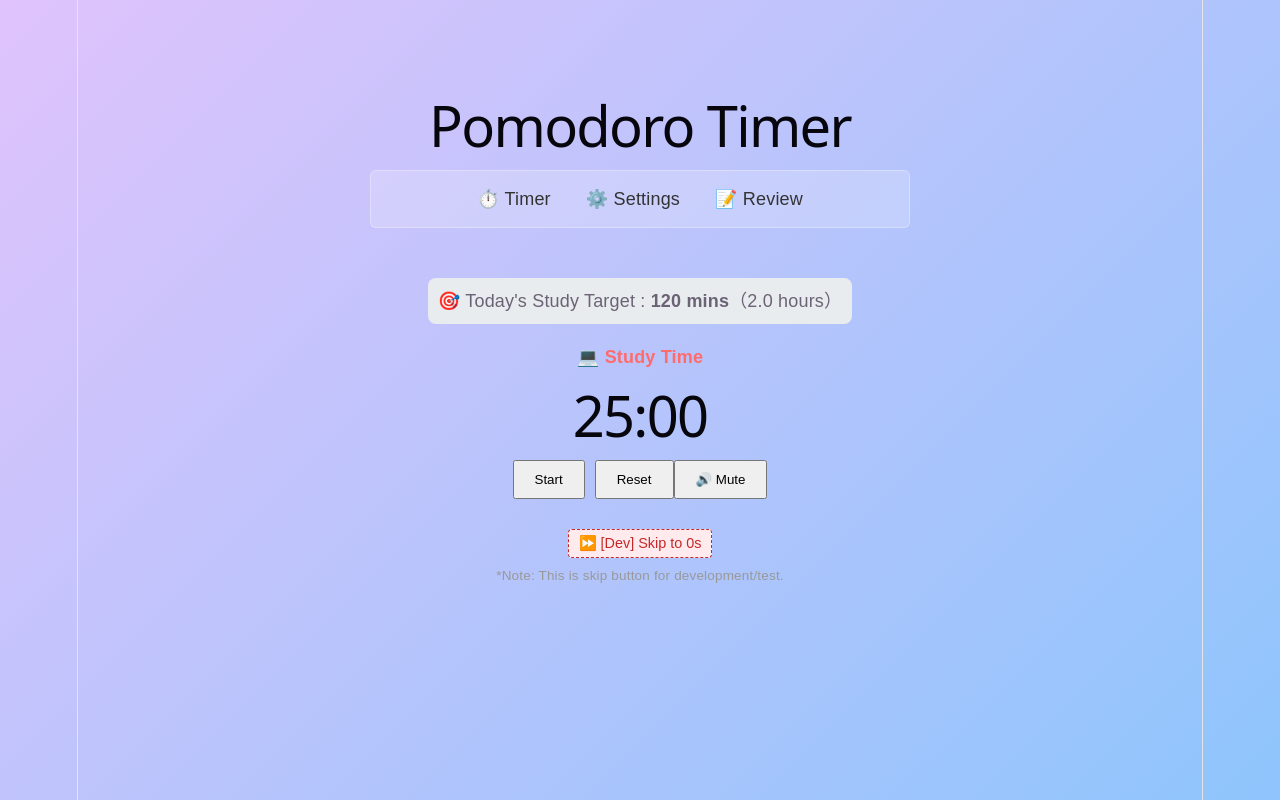
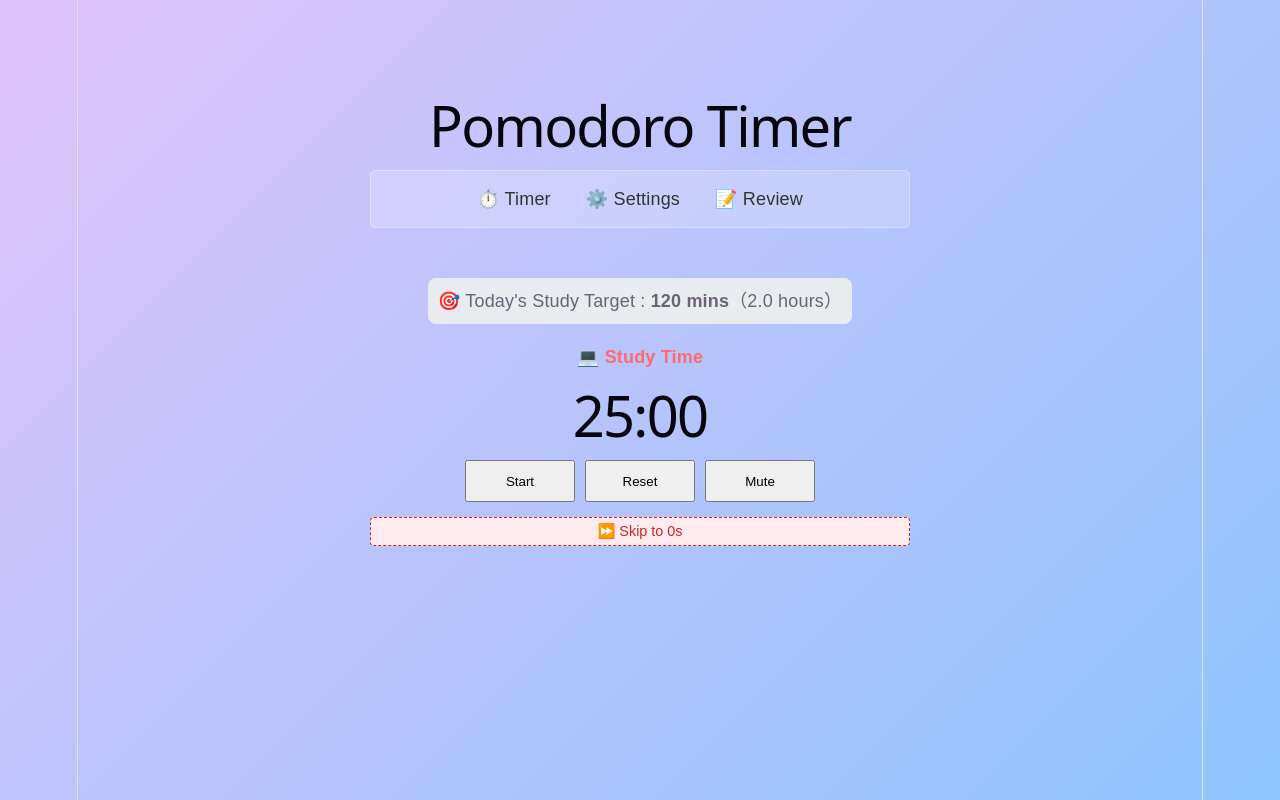
Before and after one commit to ShoheiK12/Pomodoro_Timer_App, a React (Vite) app in the folder pomodoro-timer-app/: page / in a window 1280 px wide. Built offline with nearby package versions, Linux system fonts and the light colour scheme.

Commit message:
Improve interface

```diff
--- a/pomodoro-timer-app/src/App.css
+++ b/pomodoro-timer-app/src/App.css
@@ -51,7 +51,7 @@ body {
   margin-top: 50px;
 }
 
-.target-badge {
+.target {
   margin-bottom: 20px;
   padding: 10px;
   background-color: #e9ecef;
@@ -59,28 +59,34 @@ body {
   display: inline-block;
 }
 
-.mode-label-study {
+.study-mode {
   color: #ff6b6b;
 }
 
-.mode-label-break {
+.break-mode {
   color: #34ebae;
 }
 
-.timer-button {
-  margin-right: 10px;
-  padding: 10px 20px;
+.btn-group {
+  display: flex;
+  justify-content: center;
+  gap: 10px;
 }
 
-.timer-button-secondary {
-  padding: 10px 20px;
+.btn {
+  box-sizing: border-box;
+  width: 110px;
+  height: 42px;
+  padding: 0;
+  display: inline-flex;
+  align-items: center;
+  justify-content: center;
+  cursor: pointer;
 }
 
-.dev-skip-container {
-  margin-top: 30px;
-}
-
-.dev-skip-button {
+.skip-button {
+  width: 100%;
+  margin-top: 15px;
   padding: 5px 10px;
   font-size: 0.8rem;
   background-color: #ffebee;
@@ -90,11 +96,6 @@ body {
   cursor: pointer;
 }
 
-.dev-skip-note {
-  font-size: 0.75rem;
-  color: #999;
-  margin-top: 5px;
-}
 
 /* Settings */
 .settings-wrapper {
@@ -125,20 +126,20 @@ body {
   font-size: 1.1rem;
 }
 
-.settings-number-input {
+.time-input {
   padding: 8px;
   margin-left: 10px;
   width: 80px;
   font-size: 1rem;
 }
 
-.settings-help-text {
+.help-text {
   color: #666;
   font-size: 0.9rem;
   margin-top: 5px;
 }
 
-.settings-save-button {
+.settings-save-btn {
   padding: 10px;
   background-color: #28a745;
   color: white;
@@ -194,7 +195,9 @@ body {
 }
 
 .summary-divider {
-  border-left: 1px solid #ccc;
+  border-left: 1px solid rgba(0, 0, 0, 0.2);
+  align-self: stretch;
+  margin: 5px 0;
 }
 
 .empty-history-text {
@@ -216,7 +219,7 @@ body {
   justify-content: space-between;
 }
 
-.history-reset-button {
+.history-reset-btn {
   margin-top: 30px;
   padding: 8px 15px;
   background-color: #dc3545;
@@ -227,7 +230,7 @@ body {
   font-size: 0.9rem;
 }
 
-.history-reset-button:hover {
+.history-reset-btn:hover {
   background-color: #c82333;
 }
 
--- a/pomodoro-timer-app/src/components/Timer.jsx
+++ b/pomodoro-timer-app/src/components/Timer.jsx
@@ -23,11 +23,11 @@ function PMDTimer() {
   const [isMuted, setIsMuted] = useState(false);
 
   const [target, setTarget] = useState(() => {
-    const savedTarget = localStorage.getItem('pomodoro_target_time');
-    return savedTarget ? Number(savedTarget) : 120;
+    const targetRec = localStorage.getItem('pomodoro_target_time');
+    return targetRec ? Number(targetRec) : 120;
   });
 
-  // Manage the real-time countdown progression and ensures background resources are instantly cleaned up to Optimise app performance.
+  // Manage the real-time countdown progression and ensures background resources are instantly cleaned up to optimise app performance.
   useEffect(() => {
     let intervalId = null;
 
@@ -90,7 +90,6 @@ function PMDTimer() {
     }
   }, [remainingTime, isActive, mode, isMuted, studyTime, breakTime]);
 
-  // Display time
   const displayTime = (seconds) => {
     const mins = Math.floor(seconds / 60);
     const secs = seconds % 60;
@@ -117,43 +116,39 @@ function PMDTimer() {
 
   return (
     <div className="timer-container">
-      <div className="target-badge">
+      <div className="target">
         🎯 Today's Study Target : <strong>{target} mins</strong>（{(target / 60).toFixed(1)} hours）
       </div>
 
       <br />
 
-      <strong className={mode === 'study' ? 'mode-label-study' : 'mode-label-break'}>
+      <strong className={mode === 'study' ? 'study-mode' : 'break-mode'}>
         {mode === 'study' ? '💻 Study Time' : '☕ Break time'}
       </strong>
 
       <h1>{displayTime(remainingTime)}</h1>
 
+      <div className="btn-group">
         {/* 1. When opening this app, isActive:false
           2. When clicking button, toggleTimer will be active, which means isActive:true
           3. When isActive:true, 'Pause' will appear.*/}
-      <button onClick={toggleTimer} className="timer-button">
+        <button onClick={toggleTimer} className="btn">
           {isActive ? 'Pause' : 'Start'}
         </button>
 
-      <button onClick={resetPMD} className="timer-button-secondary">
+        <button onClick={resetPMD} className="btn">
           Reset
         </button>
 
-      <button onClick={() => setIsMuted(!isMuted)} className="timer-button-secondary">
-        {isMuted ? '🔇 Unmute' : '🔊 Mute'}
+        <button onClick={() => setIsMuted(!isMuted)} className="btn">
+          {isMuted ? 'Unmute' : 'Mute'}
+        </button>
+      </div>
+
+      <button onClick={skipPMD} className="skip-button">
+        ⏩ Skip to 0s
       </button>
 
-      {/* Skip button for development/test. */}
-      <div className="dev-skip-container">
-        <button
-          onClick={skipPMD} className="dev-skip-button">
-          ⏩ [Dev] Skip to 0s
-        </button>
-        <p className="dev-skip-note">
-          *Note: This is skip button for development/test.
-        </p>
-      </div>
 
     </div>
   );
--- a/pomodoro-timer-app/src/pages/Review.jsx
+++ b/pomodoro-timer-app/src/pages/Review.jsx
@@ -5,27 +5,23 @@ import 'react-circular-progressbar/dist/styles.css';
 import '../App.css';
 
 function Review() {
-  // Extract study histories from Local Storage and then convert them into array.
   const [history, setHistory] = useState(() => {
-    const savedHistory = localStorage.getItem('pomodoro_history');
-    return savedHistory ? JSON.parse(savedHistory) : [];
+    const studyHistory = localStorage.getItem('pomodoro_history');
+    return studyHistory ? JSON.parse(studyHistory) : [];
   });
 
-  // Extract today's study target and then convert it into number.
   const [target, setTarget] = useState(() => {
-    const savedTarget = localStorage.getItem('pomodoro_target_time');
-    return savedTarget ? Number(savedTarget) : 120;
+    const targetRec = localStorage.getItem('pomodoro_target_time');
+    return targetRec ? Number(targetRec) : 120;
   });
 
-  // Add up all of previous study histories to calculate total study time.
-  const totalStudiedMinutes = history.reduce((sum, current) => sum + current, 0);
-
-  // Calculate achievement rate
-  const achievementRate = Math.min(Math.round((totalStudiedMinutes / target) * 100), 100);
+  // Formula to calculate study data.
+  const studyTotal = history.reduce((sum, current) => sum + current, 0);
+  const achievementRate = Math.min(Math.round((studyTotal / target) * 100), 100);
 
   // Reset histories
-  const handleClearHistory = () => {
-    // windows.confirm: Confirmation pop-up -> If clicking OK, return true, which means implementing if sentence. If clicking cancel, return false, which means not meeting condition.
+  const clearHistory = () => {
+    // windows.confirm: Confirmation pop-up -> If clicking OK, return true, which means implementing sentence. If clicking cancel, return false, which means not meeting condition.
     if (window.confirm('Do you want to delete all study histories?')) {
       localStorage.removeItem('pomodoro_history');
       setHistory([]);
@@ -51,7 +47,6 @@ function Review() {
         />
       </div>
 
-      {/* Summary */}
       <div className="summary-container">
         <div>
           <span className="summary-label">Today's Target</span>
@@ -60,7 +55,7 @@ function Review() {
         <div className="summary-divider"></div>
         <div>
           <span className="summary-label">Total Study Time</span>
-          <h3 className="summary-value-green">{totalStudiedMinutes} mins</h3>
+          <h3 className="summary-value-green">{studyTotal} mins</h3>
         </div>
         <div className="summary-divider"></div>
         <div>
@@ -69,8 +64,7 @@ function Review() {
         </div>
       </div>
 
-      {/* Display study histories */}
-      ### 🕒 Study session history ###
+      <h2>### Study session history ### </h2>
       <br /><br />
       Pomodoro counts: {history.length}
       {history.length === 0 ? (
@@ -86,9 +80,8 @@ function Review() {
         </ul>
       )}
 
-      {/* Reset button */}
       {history.length > 0 && (
-        <button onClick={handleClearHistory} className="history-reset-button">
+        <button onClick={clearHistory} className="history-reset-btn">
           Reset study histories.
         </button>
       )}
--- a/pomodoro-timer-app/src/pages/Settings.jsx
+++ b/pomodoro-timer-app/src/pages/Settings.jsx
@@ -4,26 +4,21 @@ import '../App.css';
 
 function Settings() {
   const [target, setTarget] = useState(() => {
-    // Load the setting saved in Local Storage (or the default of 120 minutes if it does not exist) as an initial value.
-    const savedTarget = localStorage.getItem('pomodoro_target_time');
-    return savedTarget ? Number(savedTarget) : 120;
+    const targetRec = localStorage.getItem('pomodoro_target_time');
+    return targetRec ? Number(targetRec) : 120;
   });
 
-  // Set up study time per session (default 25 mins).
   const [studyTime, setStudyTime] = useState(() => {
     const savedStudy = localStorage.getItem('pomodoro_study_time');
     return savedStudy ? Number(savedStudy) : 25;
   });
 
-  // Process when the form is submitted (the save button is clicked).
   const handleSubmit = (e) => {
     // Prevent the default browser reload on form submission. -> By default, forms reload the page, which would wipe out the React state and timer count.
     e.preventDefault();
 
-    // Save the total study time as 'pomodoro_target_time'.
     localStorage.setItem('pomodoro_target_time', target);
 
-    // Save study time per session as 'pomodoro_study_time'.
     localStorage.setItem('pomodoro_study_time', studyTime);
 
     alert(`Saved your target time successfully.\nToday's target: ${target} mins（${(target / 60).toFixed(1)} hours), Study time per session: ${studyTime} mins`)
@@ -31,42 +26,38 @@ function Settings() {
   return (
     <div className="settings-wrapper">
       <h2>Study Time Setting</h2>
-      <p>Set your total target study time for today.</p>
 
       <form onSubmit={handleSubmit} className="settings-form">
         <div className="settings-field-group">
           <label className="settings-label-text">
-            Target time by mins:
+            Total target time by mins:
             <input
             type="number"
             value={target}
             onChange={(e) => setTarget(Number(e.target.value))}
             min="1"
-            className="settings-number-input"
+            className="time-input"
             />
           </label>
-          <div className="settings-help-text">
-            ➔ Conversion from mins to hours: <strong>{(target / 60).toFixed(1)} hours</strong>
-          </div>
         </div>
 
         <div className="settings-field-group">
           <label className="settings-label-text">
-            Study time by mins:
+            Session time by mins:
             <input
               type="number"
               value={studyTime}
               onChange={(e) => setStudyTime(Number(e.target.value))}
               min="1"
-              className="settings-number-input"
+              className="time-input"
             />
           </label>
-          <div className="settings-help-text">
-            ➔ Default is 25 mins. This will be recorded in your history.
+          <div className="help-text">
+            ➔ Default is 25 mins.
           </div>
         </div>
 
-        <button type="submit" className="settings-save-button">
+        <button type="submit" className="settings-save-btn">
           Save the setting
         </button>
       </form>
```
Lines whose indentation alone changed are shown as unchanged.
